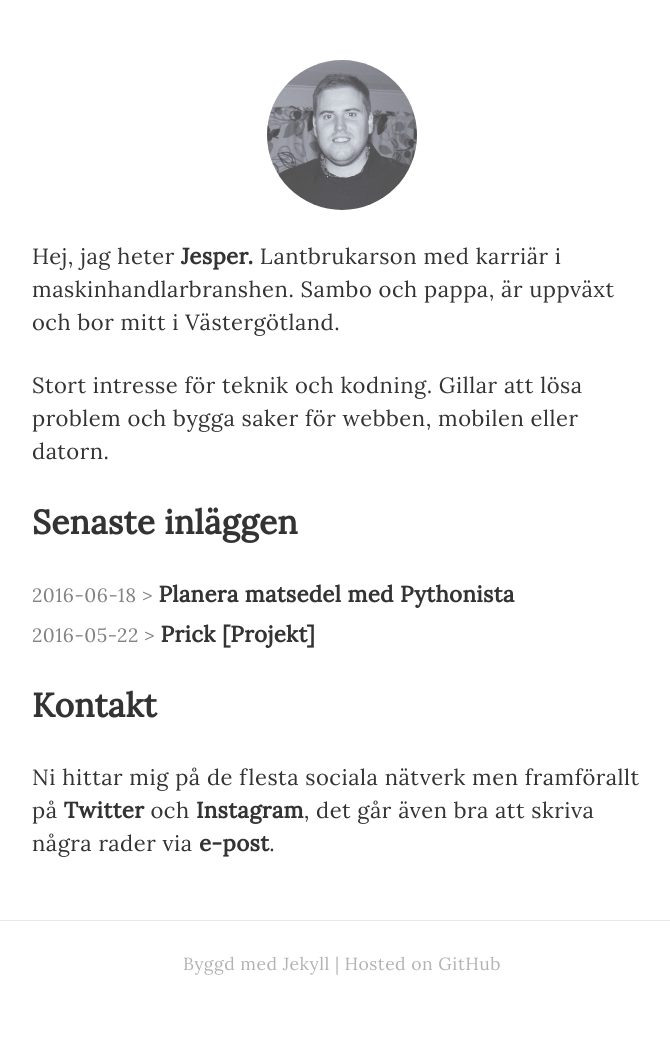
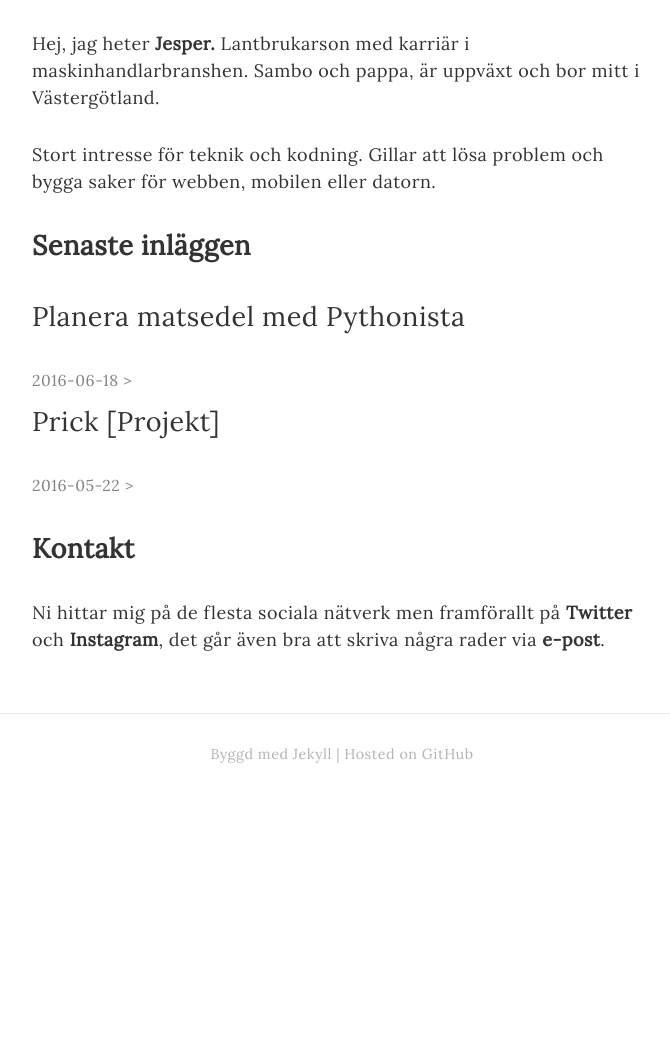
Before and after one commit to jesperpsvensson/jesperpsvensson.github.io, a Jekyll site: the page built from index.html, in a window 1280 px wide. Shown: the whole page, without its empty margins (298-968 px from the left). Built offline with Jekyll 4.4.1, drawn with Linux system fonts in a browser that asks for light colours; after the commit the page ends 900 px from its top, so only the background shows below that.

Commit message:
design index.html

```diff
--- a/css/main.scss
+++ b/css/main.scss
@@ -7,7 +7,7 @@
 
 // Our variables
 $base-font-family: "Lora", Arial, sans-serif;
-$base-font-size:   22px;
+$base-font-size:   18px;
 $base-font-weight: 300;
 $small-font-size:  $base-font-size * 0.875;
 $base-line-height: 1.5;
--- a/index.html
+++ b/index.html
@@ -1,7 +1,7 @@
 ---
 layout: default
 ---
-<img class="header-image" src="assets/Jesper.jpeg" alt="" />
+
 <div class="home">
 
   <p>Hej, jag heter <span class="bold">Jesper.</span> Lantbrukarson med karriär i maskinhandlarbranshen. Sambo och pappa, är uppväxt och bor mitt i Västergötland.</p>
@@ -13,7 +13,8 @@
   <ul class="post-list">
     {% for post in site.posts %}
       <li>
-        <span class="post-meta">{{ post.date | date: "%Y-%m-%d" }} > </span>  <a class="post-link" href="{{ post.url | prepend: site.baseurl }}">{{ post.title }}</a>
+        <a class="post-link" href="{{ post.url | prepend: site.baseurl }}"><h2>{{ post.title }}</h2></a>
+        <span class="post-meta">{{ post.date | date: "%Y-%m-%d" }} > </span>
       </li>
     {% endfor %}
   </ul>
```
